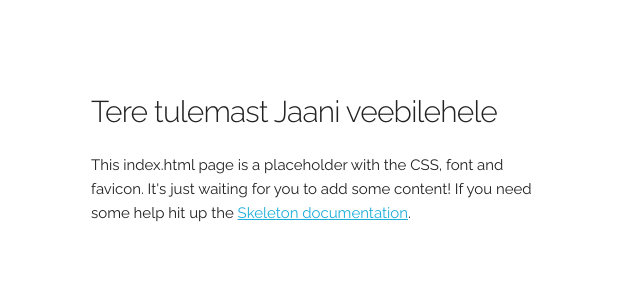
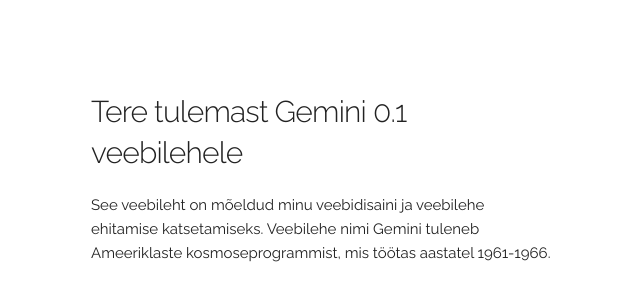
Before and after one commit to hjaan/hjaan.github.io, a plain HTML site: page index.html in a window 1280 px wide. Shown: the part 148-448 px from the top of the page, without its empty margins (69-709 px from the left). Drawn offline with Linux system fonts and the light colour scheme.

Commit message:
Sait: Gemini

```diff
--- a/index.html
+++ b/index.html
@@ -5,7 +5,7 @@
   <!-- Basic Page Needs
   –––––––––––––––––––––––––––––––––––––––––––––––––– -->
   <meta charset="utf-8">
-  <title>J A A N</title>
+  <title>Gemini</title>
   <meta name="description" content="">
   <meta name="author" content="">
 
@@ -34,8 +34,9 @@
   <div class="container">
     <div class="row">
       <div class="one-half column" style="margin-top: 25%">
-        <h4>Tere tulemast Jaani veebilehele</h4>
-        <p>This index.html page is a placeholder with the CSS, font and favicon. It's just waiting for you to add some content! If you need some help hit up the <a href="http://www.getskeleton.com">Skeleton documentation</a>.</p>
+        <h4>Tere tulemast Gemini 0.1 veebilehele</h4>
+        <p>See veebileht on mõeldud minu veebidisaini ja veebilehe ehitamise katsetamiseks. Veebilehe nimi Gemini tuleneb Ameeriklaste kosmoseprogrammist, mis töötas aastatel 1961-1966.
+        </p>
       </div>
     </div>
   </div>
```
